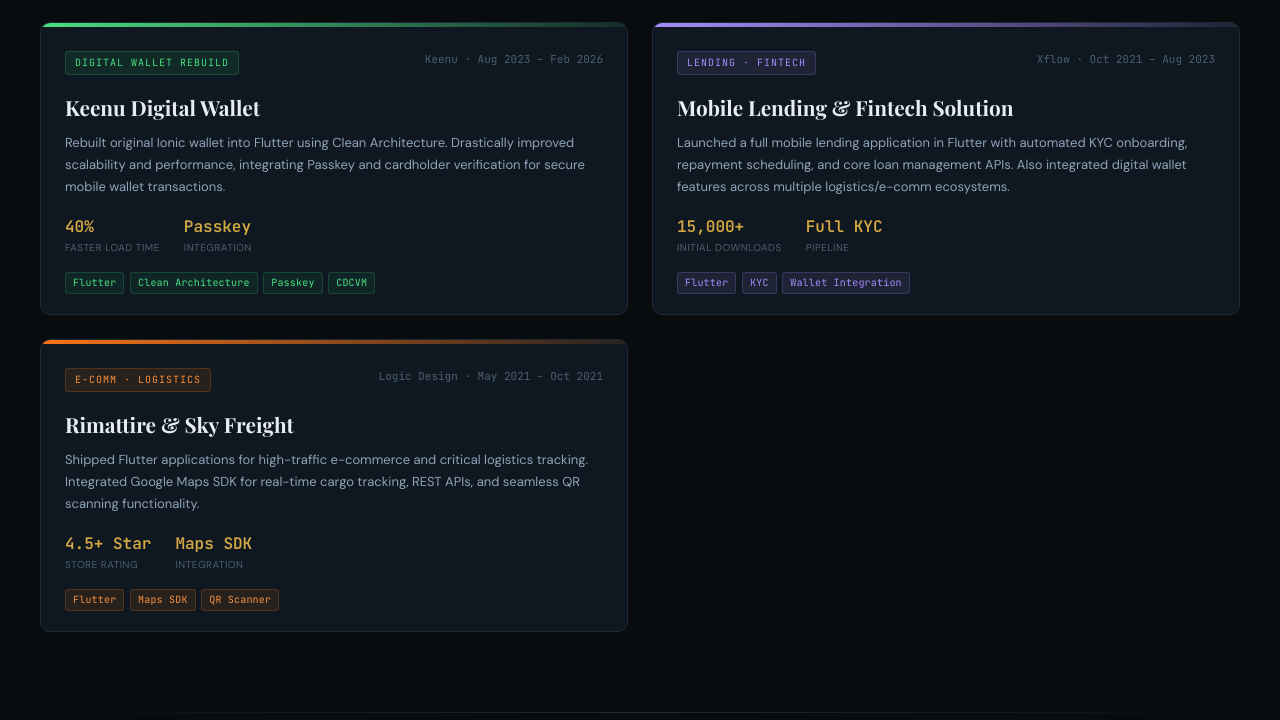
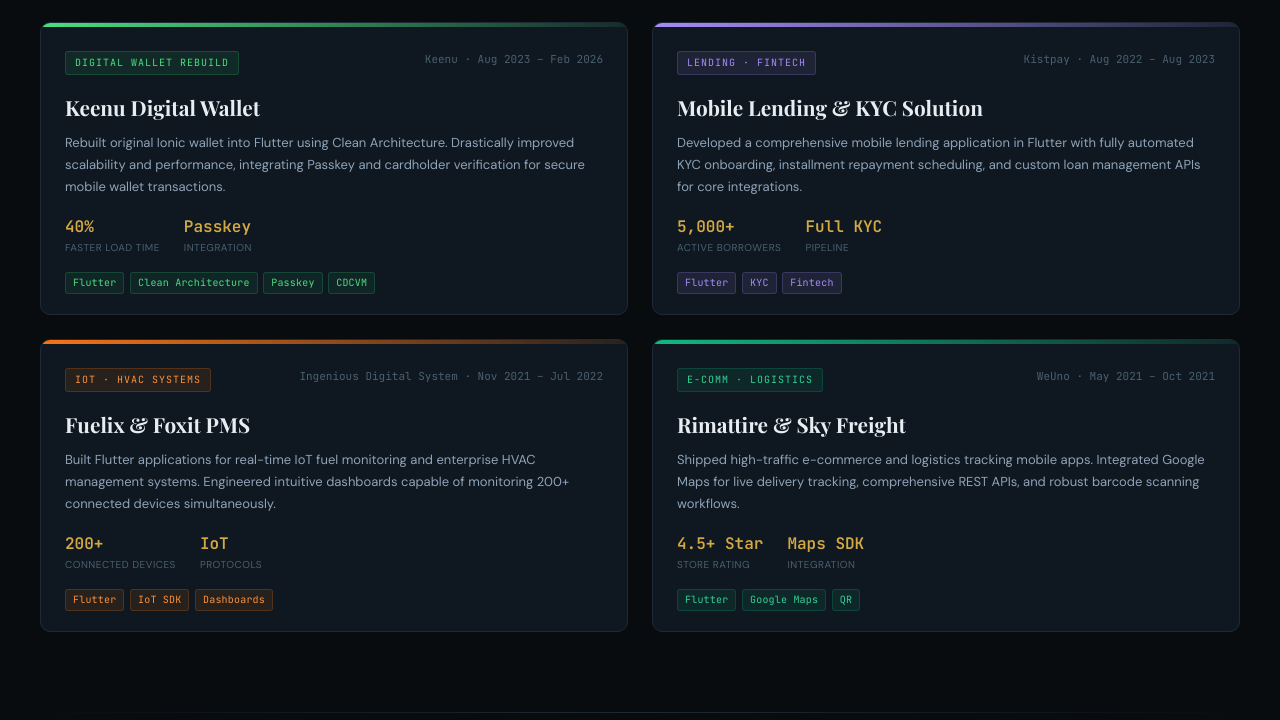
Before and after one commit to Raja1234p/Raja1234p.github.io, a plain HTML site: page index.html in a window 1280 px wide. Shown: the part 2320-3040 px from the top of the page. Drawn offline with nearby package versions, Linux system fonts and the light colour scheme.

Commit message:
CRITICAL: Restored historically accurate professional work history verified by source records

```diff
--- a/index.html
+++ b/index.html
@@ -390,42 +390,62 @@ footer a{color:var(--gold);text-decoration:none;}
         </div>
       </div>
 
-      <!-- MOBILE LENDING -->
+      <!-- MOBILE LENDING - KISTPAY -->
       <div class="proj-card">
         <div class="proj-visual" style="background:linear-gradient(to right,#a78bfa,rgba(167,139,250,.1));"></div>
         <div class="proj-header">
           <span class="proj-type" style="background:rgba(167,139,250,.1);color:#a78bfa;border-color:rgba(167,139,250,.2);">Lending · FinTech</span>
-          <span class="proj-company">Xflow · Oct 2021 – Aug 2023</span>
+          <span class="proj-company">Kistpay · Aug 2022 – Aug 2023</span>
         </div>
         <div class="proj-body">
-          <div class="proj-name">Mobile Lending & Fintech Solution</div>
-          <div class="proj-desc">Launched a full mobile lending application in Flutter with automated KYC onboarding, repayment scheduling, and core loan management APIs. Also integrated digital wallet features across multiple logistics/e-comm ecosystems.</div>
+          <div class="proj-name">Mobile Lending & KYC Solution</div>
+          <div class="proj-desc">Developed a comprehensive mobile lending application in Flutter with fully automated KYC onboarding, installment repayment scheduling, and custom loan management APIs for core integrations.</div>
           <div class="proj-metrics">
-            <div class="pm"><span class="pm-n">15,000+</span><span class="pm-l">Initial Downloads</span></div>
+            <div class="pm"><span class="pm-n">5,000+</span><span class="pm-l">Active Borrowers</span></div>
             <div class="pm"><span class="pm-n">Full KYC</span><span class="pm-l">Pipeline</span></div>
           </div>
           <div class="proj-stack">
-            <span class="tag" style="background:rgba(167,139,250,.1);color:#a78bfa;border-color:rgba(167,139,250,.2);">Flutter</span><span class="tag" style="background:rgba(167,139,250,.1);color:#a78bfa;border-color:rgba(167,139,250,.2);">KYC</span><span class="tag" style="background:rgba(167,139,250,.1);color:#a78bfa;border-color:rgba(167,139,250,.2);">Wallet Integration</span>
+            <span class="tag" style="background:rgba(167,139,250,.1);color:#a78bfa;border-color:rgba(167,139,250,.2);">Flutter</span><span class="tag" style="background:rgba(167,139,250,.1);color:#a78bfa;border-color:rgba(167,139,250,.2);">KYC</span><span class="tag" style="background:rgba(167,139,250,.1);color:#a78bfa;border-color:rgba(167,139,250,.2);">Fintech</span>
           </div>
         </div>
       </div>
 
-      <!-- LOGIC DESIGN APPS -->
+      <!-- INGENIOUS DIGITAL SYSTEM -->
       <div class="proj-card">
         <div class="proj-visual" style="background:linear-gradient(to right,#f97316,rgba(249,115,22,.1));"></div>
         <div class="proj-header">
-          <span class="proj-type" style="background:rgba(249,115,22,.1);color:#fb923c;border-color:rgba(249,115,22,.2);">E-Comm · Logistics</span>
-          <span class="proj-company">Logic Design · May 2021 – Oct 2021</span>
+          <span class="proj-type" style="background:rgba(249,115,22,.1);color:#fb923c;border-color:rgba(249,115,22,.2);">IoT · HVAC Systems</span>
+          <span class="proj-company">Ingenious Digital System · Nov 2021 – Jul 2022</span>
+        </div>
+        <div class="proj-body">
+          <div class="proj-name">Fuelix & Foxit PMS</div>
+          <div class="proj-desc">Built Flutter applications for real-time IoT fuel monitoring and enterprise HVAC management systems. Engineered intuitive dashboards capable of monitoring 200+ connected devices simultaneously.</div>
+          <div class="proj-metrics">
+            <div class="pm"><span class="pm-n">200+</span><span class="pm-l">Connected Devices</span></div>
+            <div class="pm"><span class="pm-n">IoT</span><span class="pm-l">Protocols</span></div>
+          </div>
+          <div class="proj-stack">
+            <span class="tag" style="background:rgba(249,115,22,.1);color:#fb923c;border-color:rgba(249,115,22,.2);">Flutter</span><span class="tag" style="background:rgba(249,115,22,.1);color:#fb923c;border-color:rgba(249,115,22,.2);">IoT SDK</span><span class="tag" style="background:rgba(249,115,22,.1);color:#fb923c;border-color:rgba(249,115,22,.2);">Dashboards</span>
+          </div>
+        </div>
+      </div>
+
+      <!-- WEUNO LOGISTICS -->
+      <div class="proj-card">
+        <div class="proj-visual" style="background:linear-gradient(to right,#10b981,rgba(16,185,129,.1));"></div>
+        <div class="proj-header">
+          <span class="proj-type" style="background:rgba(16,185,129,.1);color:#34d399;border-color:rgba(16,185,129,.2);">E-Comm · Logistics</span>
+          <span class="proj-company">WeUno · May 2021 – Oct 2021</span>
         </div>
         <div class="proj-body">
           <div class="proj-name">Rimattire & Sky Freight</div>
-          <div class="proj-desc">Shipped Flutter applications for high-traffic e-commerce and critical logistics tracking. Integrated Google Maps SDK for real-time cargo tracking, REST APIs, and seamless QR scanning functionality.</div>
+          <div class="proj-desc">Shipped high-traffic e-commerce and logistics tracking mobile apps. Integrated Google Maps for live delivery tracking, comprehensive REST APIs, and robust barcode scanning workflows.</div>
           <div class="proj-metrics">
             <div class="pm"><span class="pm-n">4.5+ Star</span><span class="pm-l">Store Rating</span></div>
             <div class="pm"><span class="pm-n">Maps SDK</span><span class="pm-l">Integration</span></div>
           </div>
           <div class="proj-stack">
-            <span class="tag" style="background:rgba(249,115,22,.1);color:#fb923c;border-color:rgba(249,115,22,.2);">Flutter</span><span class="tag" style="background:rgba(249,115,22,.1);color:#fb923c;border-color:rgba(249,115,22,.2);">Maps SDK</span><span class="tag" style="background:rgba(249,115,22,.1);color:#fb923c;border-color:rgba(249,115,22,.2);">QR Scanner</span>
+            <span class="tag" style="background:rgba(16,185,129,.1);color:#34d399;border-color:rgba(16,185,129,.2);">Flutter</span><span class="tag" style="background:rgba(16,185,129,.1);color:#34d399;border-color:rgba(16,185,129,.2);">Google Maps</span><span class="tag" style="background:rgba(16,185,129,.1);color:#34d399;border-color:rgba(16,185,129,.2);">QR</span>
           </div>
         </div>
       </div>
@@ -475,7 +495,7 @@ footer a{color:var(--gold);text-decoration:none;}
           <div class="testi-avatar av3">F</div>
           <div>
             <div class="testi-name">Faisal R.</div>
-            <div class="testi-role">Executive Director · Xflow</div>
+            <div class="testi-role">Executive Director · Kistpay</div>
           </div>
         </div>
       </div>
```
